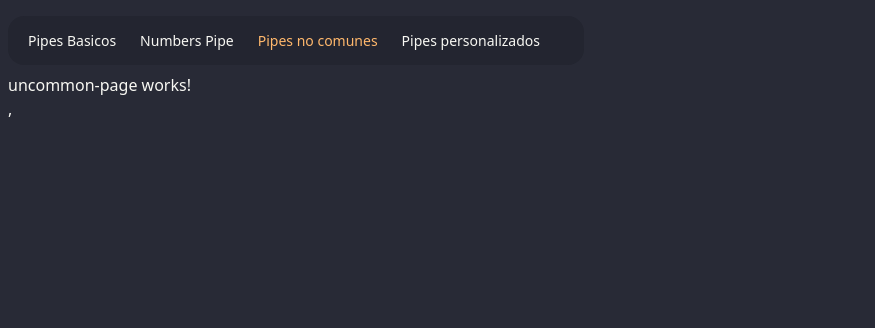
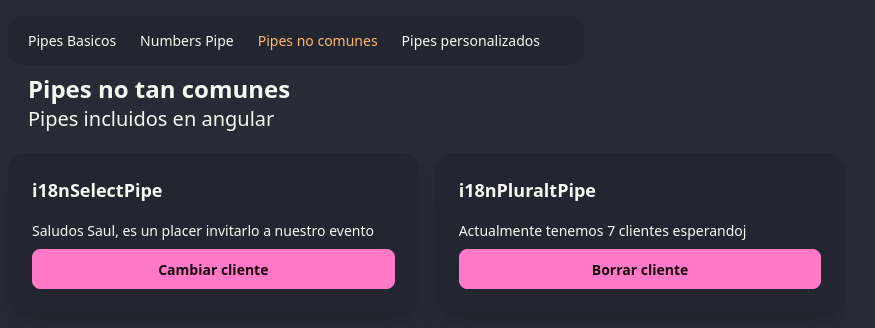
Before and after one commit to Drevanok/angular-pipes, an Angular app: page /uncommon in a window 1280 px wide. Shown: the top 328 px of the page, without its empty margins (0-875 px from the left). Built offline with nearby package versions, Linux system fonts and the light colour scheme.

Commit message:
feat: add i18nSelect|Plural pipe

```diff
--- /dev/null
+++ b/src/app/components/card/card.html
@@ -0,0 +1,7 @@
+    <div class="card bg-base-200 shadow-xl">
+        <div class="card-body">
+            <h2 class="card-title mb-2">{{title()}}</h2>
+
+            <ng-content></ng-content>
+        </div>
+    </div>
--- /dev/null
+++ b/src/app/components/card/card.ts
@@ -0,0 +1,13 @@
+import { ChangeDetectionStrategy, Component, input } from '@angular/core';
+import { ɵEmptyOutletComponent } from "@angular/router";
+
+@Component({
+  selector: 'app-card',
+  imports: [],
+  templateUrl: './card.html',
+  changeDetection: ChangeDetectionStrategy.OnPush,
+})
+export class Card {
+  title = input.required();
+
+}
--- a/src/app/components/navbar/navbar.ts
+++ b/src/app/components/navbar/navbar.ts
@@ -1,6 +1,6 @@
 import { ChangeDetectionStrategy, Component } from '@angular/core';
 import { routes } from '../../app.routes';
-import { Router, RouterLink, RouterLinkActive } from '@angular/router';
+import { RouterLink, RouterLinkActive } from '@angular/router';
 
 @Component({
   selector: 'app-navbar',
--- a/src/app/pages/uncommon-page/uncommon-page.html
+++ b/src/app/pages/uncommon-page/uncommon-page.html
@@ -1 +1,19 @@
-<p>uncommon-page works!</p>,
+<section class="mx-5 mb-5">
+    <h1 class="text-2xl font-bold">Pipes no tan comunes</h1>
+    <h3 class="text-xl font-thin">Pipes incluidos en angular</h3>
+</section>
+
+
+<div class="grid grid-cols-1 md:grid-cols-2 xl:grid-cols-3 gap-4">
+    <app-card title="i18nSelectPipe">
+        <p>Saludos {{client().name}}, es un placer {{client().gender | i18nSelect: invitationMap}} a nuestro evento</p>
+
+        <button (click)="changeClient()" class="btn btn-primary hover:btn-accent">Cambiar cliente</button>
+    </app-card>
+
+    <app-card title="i18nPluraltPipe">
+        <p>Actualmente {{clients().length | i18nPlural: clientsMap()}}j</p>
+
+        <button [disabled]="clients().length === 0" (click)="deleteClient()" class="btn btn-primary hover:btn-accent">Borrar cliente</button>
+    </app-card>
+</div>
--- a/src/app/pages/uncommon-page/uncommon-page.ts
+++ b/src/app/pages/uncommon-page/uncommon-page.ts
@@ -1,9 +1,65 @@
-import { ChangeDetectionStrategy, Component } from '@angular/core';
+import { ChangeDetectionStrategy, Component, signal } from '@angular/core';
+import { Card } from '../../components/card/card';
+import { I18nPluralPipe, I18nSelectPipe } from '@angular/common';
+
+const client1 = {
+  name: 'Saul',
+  gender: 'male',
+  age: 23,
+  address: 'Maneadero, Ensenada'
+}
+
+const client2 = {
+  name: 'Ana',
+  gender: 'female',
+  age: 20,
+  address: 'Chapultepec, Ensenada'
+}
 
 @Component({
   selector: 'app-uncommon-page',
-  imports: [],
+  imports: [Card, I18nSelectPipe, I18nPluralPipe],
   templateUrl: './uncommon-page.html',
   changeDetection: ChangeDetectionStrategy.OnPush,
 })
-export default class UncommonPage {}
+export default class UncommonPage {
+
+  //i18n SelectPipe
+  client = signal(client1);
+
+  invitationMap = {
+    male: 'invitarlo',
+    female: 'invitarla',
+  }
+
+  changeClient() {
+    if(this.client() === client1){
+      this.client.set(client2);
+      return;
+    }
+
+    this.client.set(client1)
+  }
+
+  //i18n PluralPipe
+  clientsMap = signal({
+    '=0': 'no tenemos ningun cliente esperando',
+    '=1': 'tenemos un cliente esperando',
+    '=2': 'tenemos dos clientes esperando',
+    other: 'tenemos # clientes esperando'
+  })
+
+  clients = signal([
+    'Maria',
+    'Pedro',
+    'Natalia',
+    'Nataly',
+    'Ana',
+    'Saul',
+    'Andrea',
+  ]);
+
+  deleteClient(){
+    this.clients.update(prev => prev.slice(1));
+  }
+}
```
